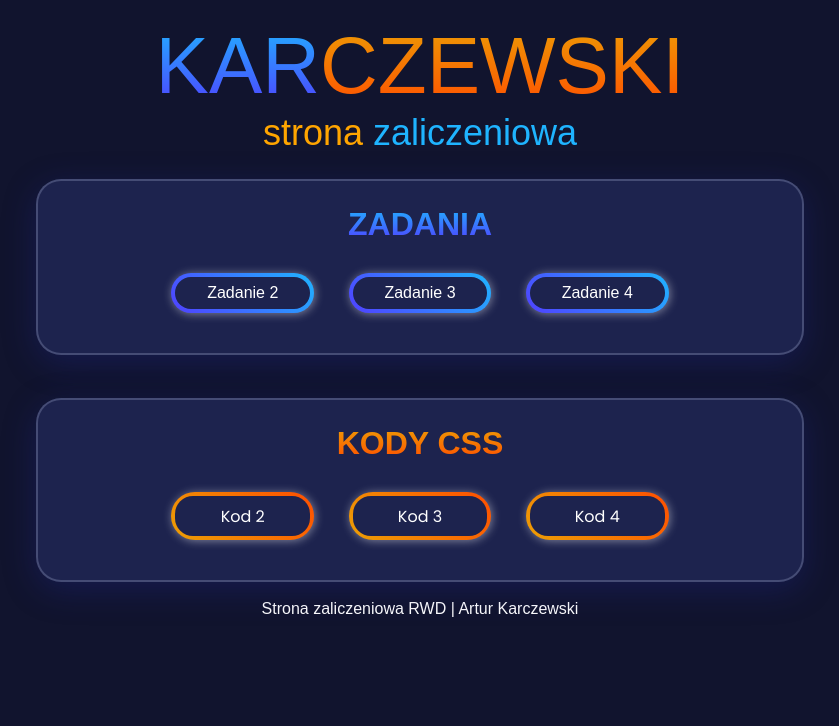
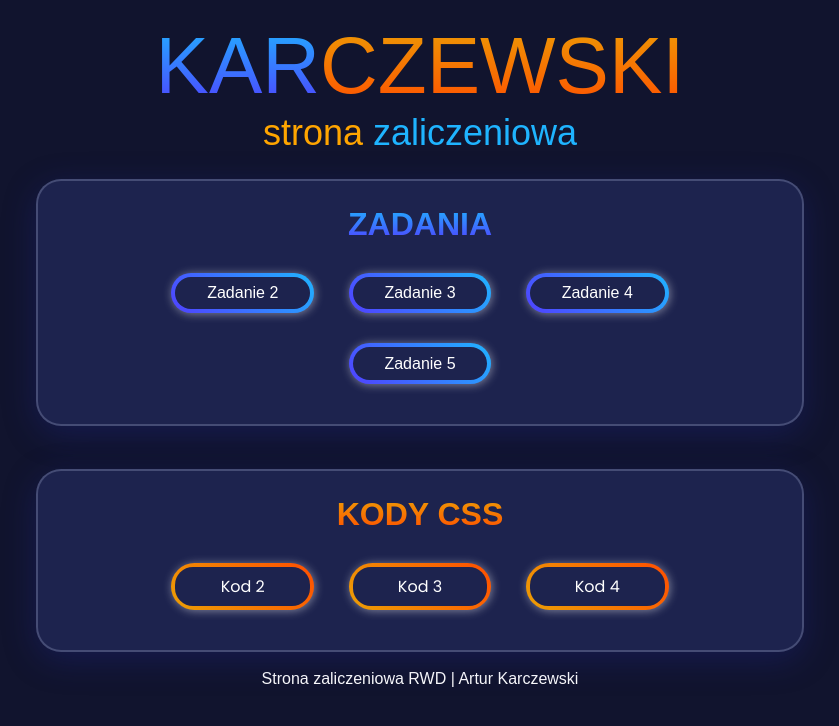
Before and after one commit to vajhero/RWD, a plain HTML site: page index.html in a window 1280 px wide. Shown: the whole page, without its empty margins (220-1059 px from the left). Drawn offline with Linux system fonts and the light colour scheme.

Commit message:
Update index.html

```diff
--- a/index.html
+++ b/index.html
@@ -30,6 +30,8 @@
                 <button class="zadania" onclick="WinOpen_karczewski2(' ')">Zadanie 2</button>
                 <button class="zadania" onclick="WinOpen_karczewski3(' ')">Zadanie 3</button>
                 <button class="zadania" onclick="WinOpen_karczewski4(' ')">Zadanie 4</button>
+                <br>
+                <button class="zadania" onclick="WinOpen_karczewski5(' ')">Zadanie 5</button>
             </div>
             <br>
             <div class="card">
```
